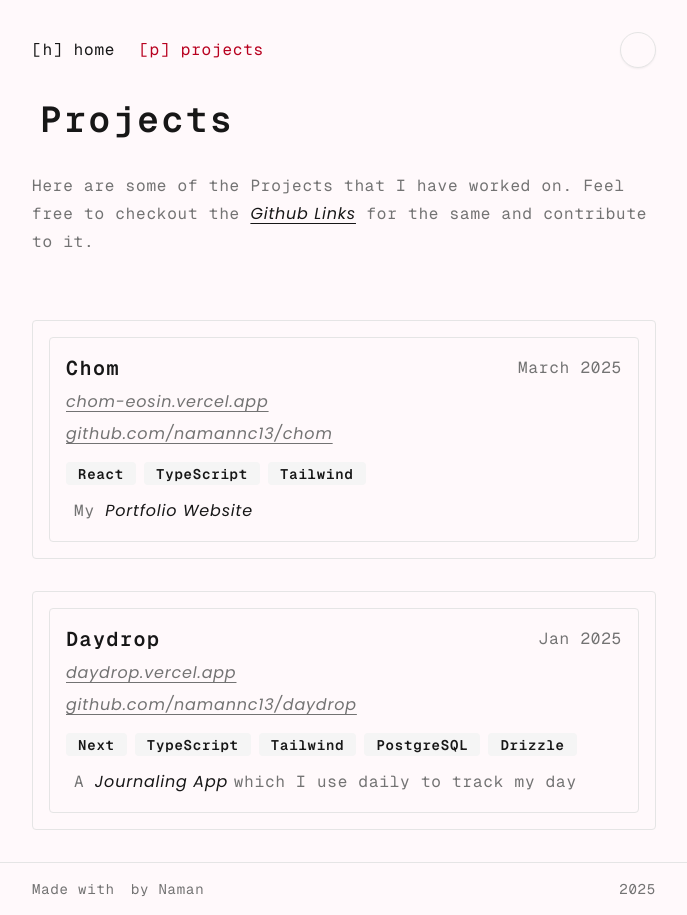
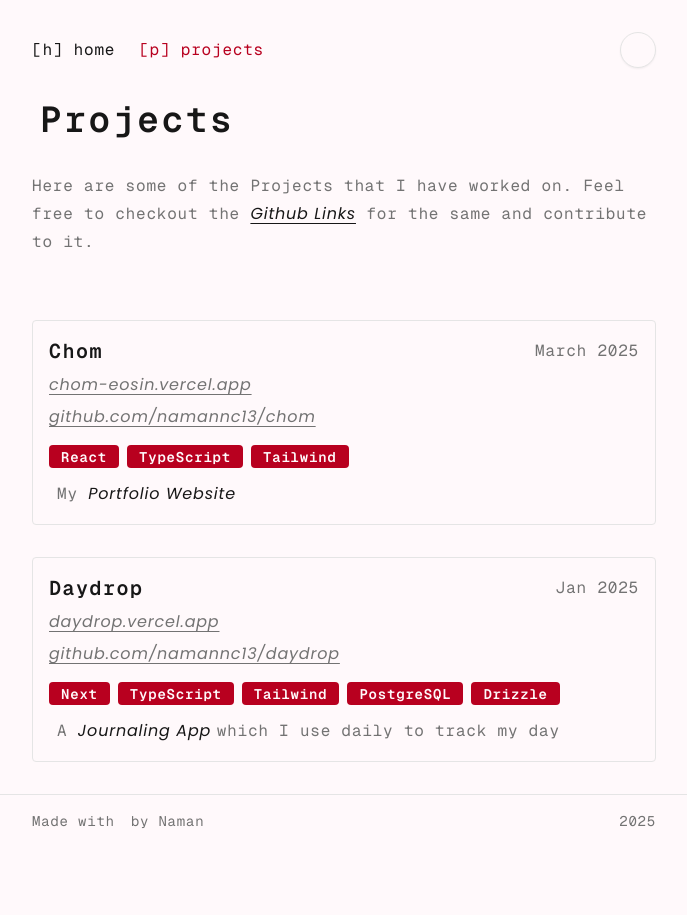
Before and after one commit to namannc13/chom, a React (Vite) app: page /projects in a window 1280 px wide. Shown: the whole page, without its empty margins (296-983 px from the left). After the commit the page ends 847 px from the top, so only its background shows below. Built offline with nearby package versions, Linux system fonts and the light colour scheme; a web font is replaced by a local one.

Commit message:
Badge Color Changed to accent-foreground

```diff
--- a/src/components/badge.tsx
+++ b/src/components/badge.tsx
@@ -2,7 +2,7 @@ function Badge({ children, id }: { children: React.ReactNode; id: number }) {
   return (
     <div
       key={id}
-      className="relative rounded bg-accent text-foreground font-semibold px-[0.75rem] py-[0.1rem] italic text-sm w-fit font-montserrat hover:cursor-pointer"
+      className="relative rounded bg-accent-foreground text-background font-semibold px-[0.75rem] py-[0.1rem] italic text-sm w-fit font-montserrat hover:cursor-pointer"
     >
       {children}
     </div>
--- a/src/pages/projects.tsx
+++ b/src/pages/projects.tsx
@@ -41,7 +41,7 @@ function Projects() {
         transition={{ duration: 2 }}
       >
         {projects.map((project) => (
-          <div key={project.id} className="border p-4 rounded">
+          <div key={project.id}>
             <Project {...project} />
           </div>
         ))}
```
